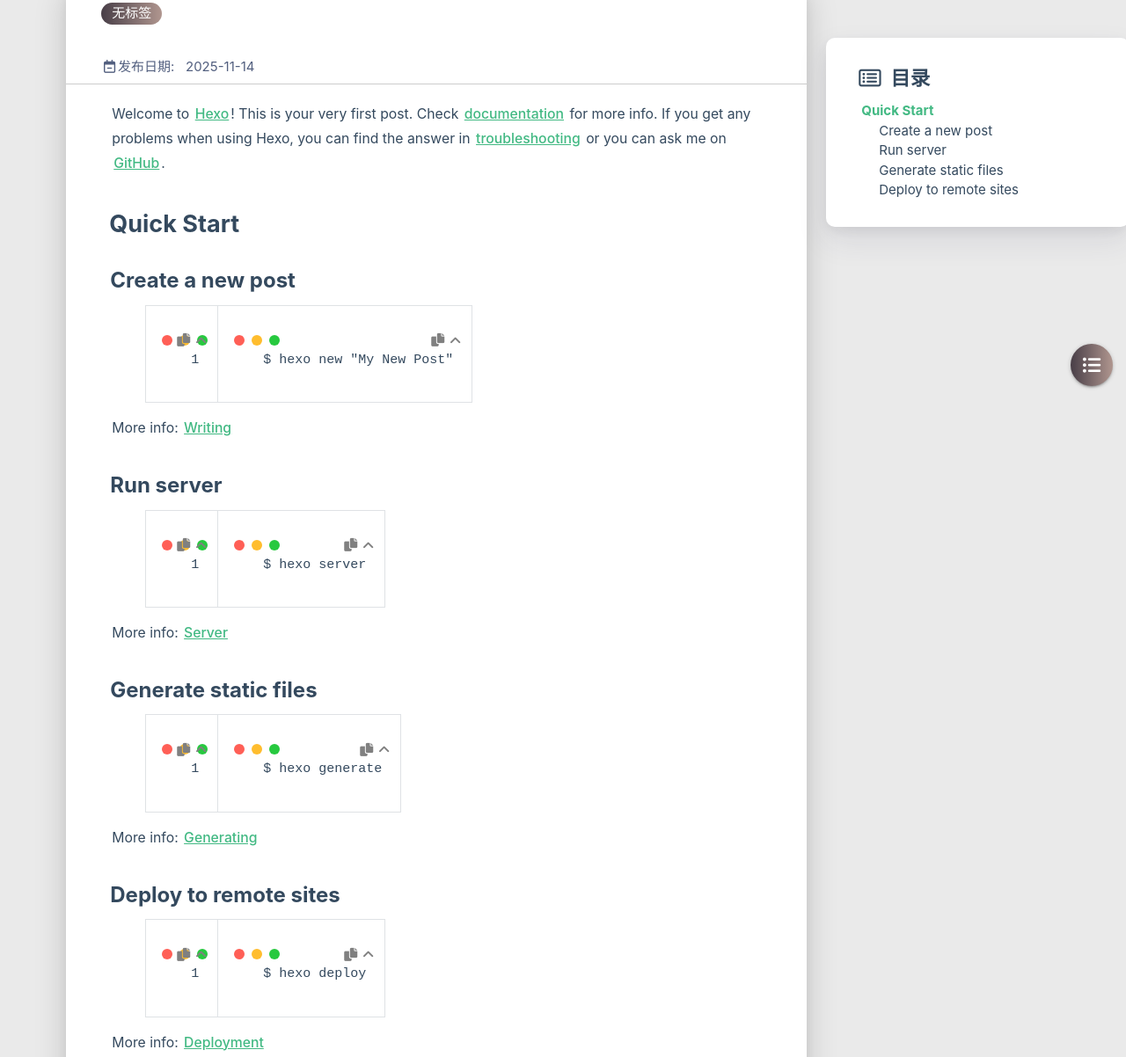
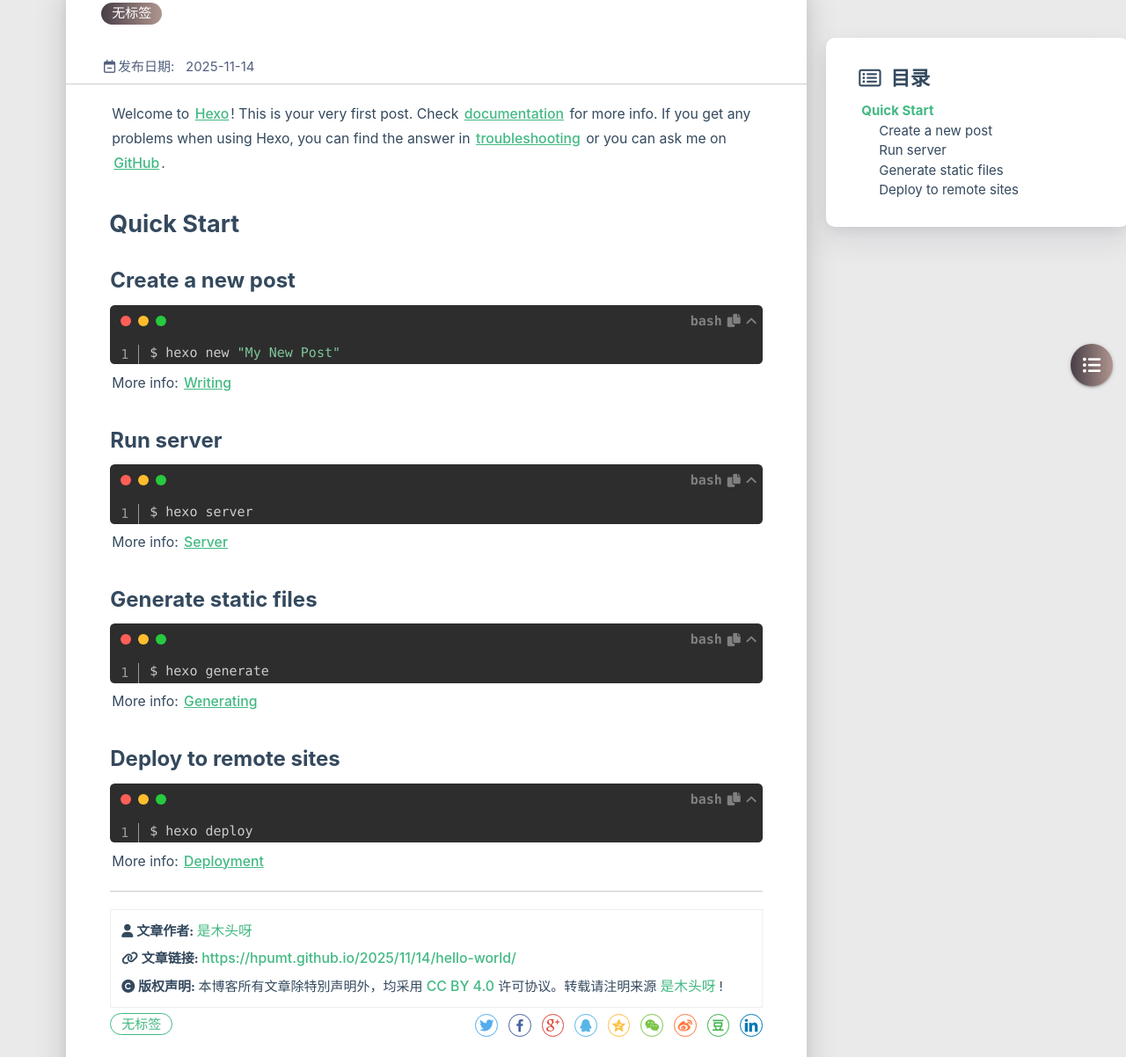
Before and after one commit to hpumt/hpumt.github.io, a plain HTML site: page 2025/11/14/hello-world/index.html in a window 1280 px wide. Shown: the part 285-1487 px from the top of the page at 88% size. Drawn offline with Linux system fonts and the light colour scheme; some packages are replaced by stand-ins of ours; no server answers; a script that the page names is missing.

Commit message:
站点更新:YYYY-11-2025年11月15日 22:20:19

```diff
--- a/2025/11/14/hello-world/index.html
+++ b/2025/11/14/hello-world/index.html
@@ -329,22 +329,25 @@
         <hr class="clearfix">
 
 
+        <!-- 是否加载使用自带的 prismjs. -->
+        <link rel="stylesheet" href="/libs/prism/prism.min.css">
+
 
 
 
         <div class="card-content article-card-content">
             <div id="articleContent">
                 <p>Welcome to <a target="_blank" rel="noopener" href="https://hexo.io/">Hexo</a>! This is your very first post. Check <a target="_blank" rel="noopener" href="https://hexo.io/docs/">documentation</a> for more info. If you get any problems when using Hexo, you can find the answer in <a target="_blank" rel="noopener" href="https://hexo.io/docs/troubleshooting.html">troubleshooting</a> or you can ask me on <a target="_blank" rel="noopener" href="https://github.com/hexojs/hexo/issues">GitHub</a>.</p>
-<h2 id="Quick-Start"><a href="#Quick-Start" class="headerlink" title="Quick Start"></a>Quick Start</h2><h3 id="Create-a-new-post"><a href="#Create-a-new-post" class="headerlink" title="Create a new post"></a>Create a new post</h3><figure class="highlight bash"><table><tr><td class="gutter"><pre><span class="line">1</span><br></pre></td><td class="code"><pre><span class="line">$ hexo new <span class="string">&quot;My New Post&quot;</span></span><br></pre></td></tr></table></figure>
+<h2 id="Quick-Start"><a href="#Quick-Start" class="headerlink" title="Quick Start"></a>Quick Start</h2><h3 id="Create-a-new-post"><a href="#Create-a-new-post" class="headerlink" title="Create a new post"></a>Create a new post</h3><pre class="line-numbers language-bash" data-language="bash"><code class="language-bash">$ hexo new <span class="token string">"My New Post"</span><span aria-hidden="true" class="line-numbers-rows"><span></span></span></code></pre>
 
 <p>More info: <a target="_blank" rel="noopener" href="https://hexo.io/docs/writing.html">Writing</a></p>
-<h3 id="Run-server"><a href="#Run-server" class="headerlink" title="Run server"></a>Run server</h3><figure class="highlight bash"><table><tr><td class="gutter"><pre><span class="line">1</span><br></pre></td><td class="code"><pre><span class="line">$ hexo server</span><br></pre></td></tr></table></figure>
+<h3 id="Run-server"><a href="#Run-server" class="headerlink" title="Run server"></a>Run server</h3><pre class="line-numbers language-bash" data-language="bash"><code class="language-bash">$ hexo server<span aria-hidden="true" class="line-numbers-rows"><span></span></span></code></pre>
 
 <p>More info: <a target="_blank" rel="noopener" href="https://hexo.io/docs/server.html">Server</a></p>
-<h3 id="Generate-static-files"><a href="#Generate-static-files" class="headerlink" title="Generate static files"></a>Generate static files</h3><figure class="highlight bash"><table><tr><td class="gutter"><pre><span class="line">1</span><br></pre></td><td class="code"><pre><span class="line">$ hexo generate</span><br></pre></td></tr></table></figure>
+<h3 id="Generate-static-files"><a href="#Generate-static-files" class="headerlink" title="Generate static files"></a>Generate static files</h3><pre class="line-numbers language-bash" data-language="bash"><code class="language-bash">$ hexo generate<span aria-hidden="true" class="line-numbers-rows"><span></span></span></code></pre>
 
 <p>More info: <a target="_blank" rel="noopener" href="https://hexo.io/docs/generating.html">Generating</a></p>
-<h3 id="Deploy-to-remote-sites"><a href="#Deploy-to-remote-sites" class="headerlink" title="Deploy to remote sites"></a>Deploy to remote sites</h3><figure class="highlight bash"><table><tr><td class="gutter"><pre><span class="line">1</span><br></pre></td><td class="code"><pre><span class="line">$ hexo deploy</span><br></pre></td></tr></table></figure>
+<h3 id="Deploy-to-remote-sites"><a href="#Deploy-to-remote-sites" class="headerlink" title="Deploy to remote sites"></a>Deploy to remote sites</h3><pre class="line-numbers language-bash" data-language="bash"><code class="language-bash">$ hexo deploy<span aria-hidden="true" class="line-numbers-rows"><span></span></span></code></pre>
 
 <p>More info: <a target="_blank" rel="noopener" href="https://hexo.io/docs/one-command-deployment.html">Deployment</a></p>
 
@@ -572,6 +575,9 @@
 <!-- 代码块功能依赖 -->
 <script type="text/javascript" src="/libs/codeBlock/codeBlockFuction.js"></script>
 
+
+  <!-- 是否加载使用自带的 prismjs. -->
+  <script type="text/javascript" src="/libs/prism/prism.min.js"></script>
 
 
 <!-- 代码语言 -->
```
